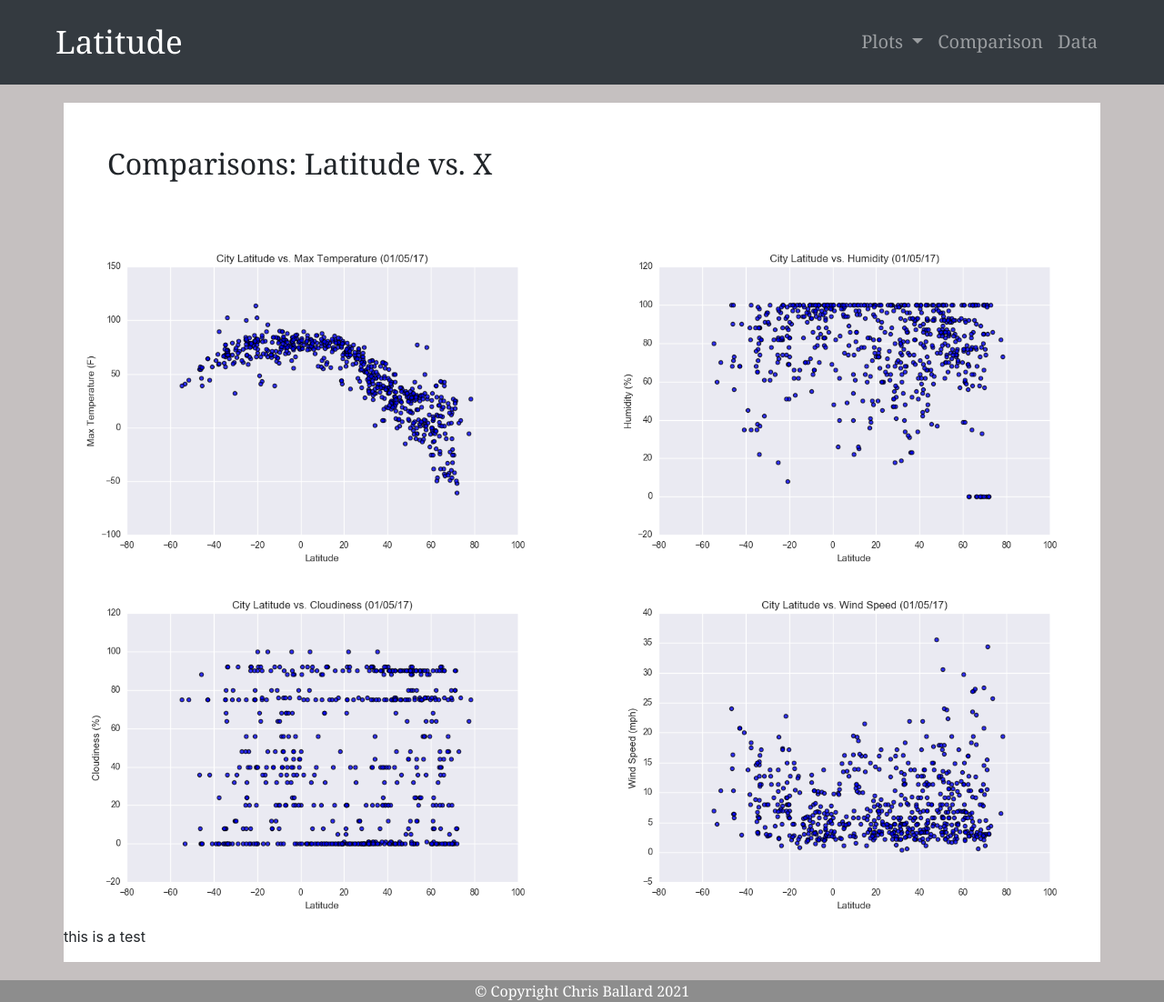
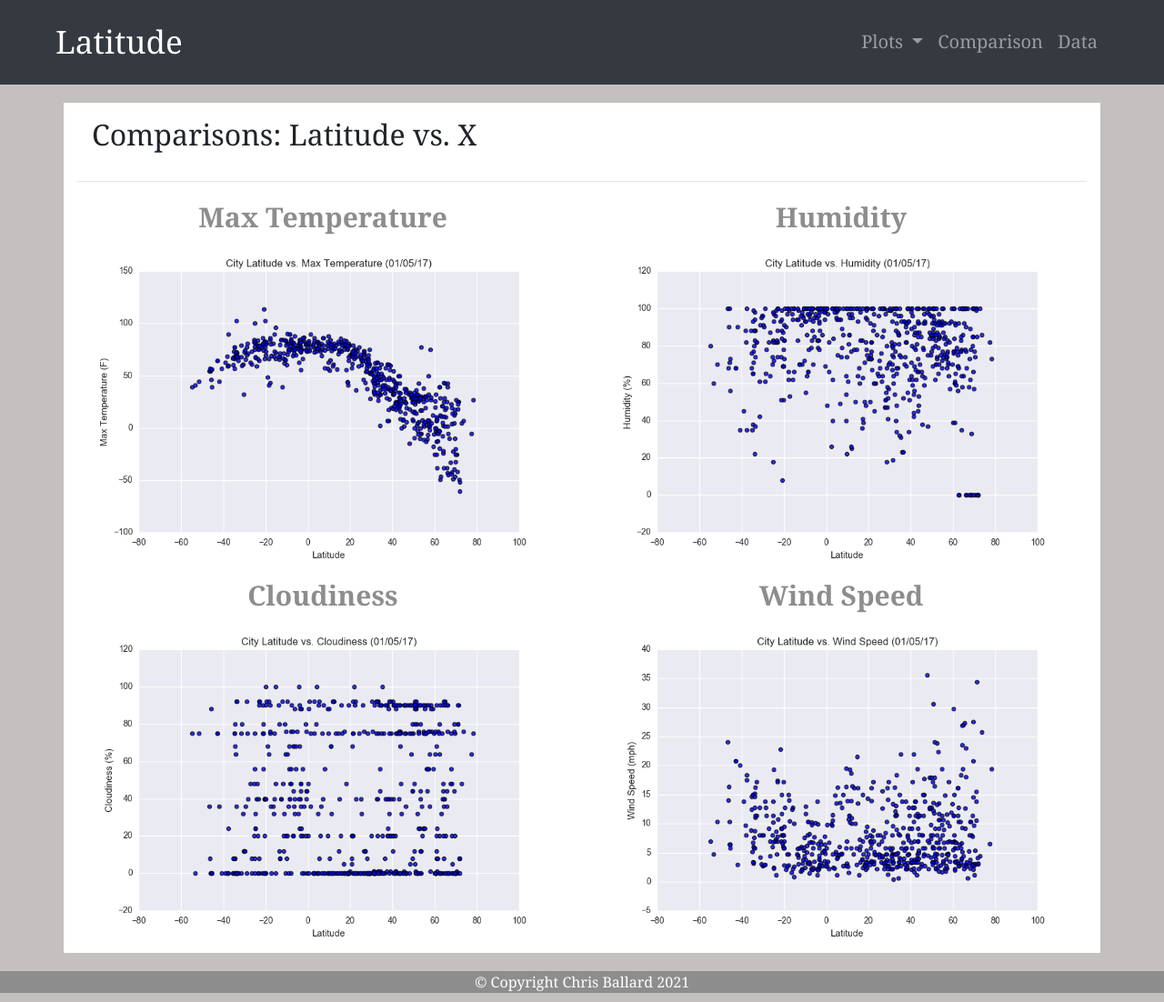
Before and after one commit to ballardcharles/Web-Design-Challenge, a plain HTML site: page comparisons.html in a window 1280 px wide. Shown: the whole page at 91% size. Drawn offline with nearby package versions, Linux system fonts and the light colour scheme.

```diff
--- a/comparisons.html
+++ b/comparisons.html
@@ -55,31 +55,33 @@
       </nav>
     <div class="container background">
         <div class="row">
-                <h2 class="p-5">Comparisons: Latitude vs. X</h2>
+            <div class="col col-12">
+                <h2 class="p-3">Comparisons: Latitude vs. X</h2>
                 <hr>
                 <div class="row">
-                  <div class="col col-3 col-md-6">
+                  <div class="col col-12 col-md-6">
+                    <div class="title">Max Temperature</div>
                     <a href="max_temperature.html"><img src="Resources/assets/images/Fig1.png" width="100%"  alt="temperature">
                     </a>
                   </div>
-                  <div class="col col-3 col-md-6">
+                  <div class="col col-12 col-md-6">
+                    <div class="title">Humidity</div>
                     <a href="humidity.html"><img src="Resources/assets/images/Fig2.png" width="100%"  alt="humidity">
                     </a>
                   </div>
-                  <div class="col col-3 col-md-6">
+                  <div class="col col-12 col-md-6">
+                    <div class="title">Cloudiness</div>
                     <a href="cloudiness.html"><img src="Resources/assets/images/Fig3.png" width="100%"  alt="cloudiness">
                     </a>
                   </div>
-                  <div class="col col-3 col-md-6">
+                  <div class="col col-12 col-md-6">
+                    <div class="title">Wind Speed</div>
                     <a href="wind_speed.html"><img src="Resources/assets/images/Fig4.png" width="100%"  alt="wind speed">
                     </a>
                   </div>
 
                 </div>
-
-        </div>
-        <div class="row">
-            <p>this is a test</p>
+            </div>
         </div>
       </div>
       <div class="row">
@@ -91,12 +93,3 @@
 
 </body>
 </html>
-
-
-
-    <script src="https://code.jquery.com/jquery-3.3.1.slim.min.js" integrity="sha384-q8i/X+965DzO0rT7abK41JStQIAqVgRVzpbzo5smXKp4YfRvH+8abtTE1Pi6jizo" crossorigin="anonymous"></script>
-    <script src="https://cdnjs.cloudflare.com/ajax/libs/popper.js/1.14.7/umd/popper.min.js" integrity="sha384-UO2eT0CpHqdSJQ6hJty5KVphtPhzWj9WO1clHTMGa3JDZwrnQq4sF86dIHNDz0W1" crossorigin="anonymous"></script>
-    <script src="https://stackpath.bootstrapcdn.com/bootstrap/4.3.1/js/bootstrap.min.js" integrity="sha384-JjSmVgyd0p3pXB1rRibZUAYoIIy6OrQ6VrjIEaFf/nJGzIxFDsf4x0xIM+B07jRM" crossorigin="anonymous"></script>
-
-</body>
-</html>
--- a/style.css
+++ b/style.css
@@ -59,3 +59,11 @@ body {
 .test {
     margin-left: 10px;
 }
+
+.title {
+    text-align: center;
+    font-family: Georgia, 'Times New Roman', Times, serif;
+    font-size: 30px;
+    color: rgb(141, 141, 141);
+    font-weight: bold;
+}
```
Also changed, not shown: data.html (+73 -0 lines).
